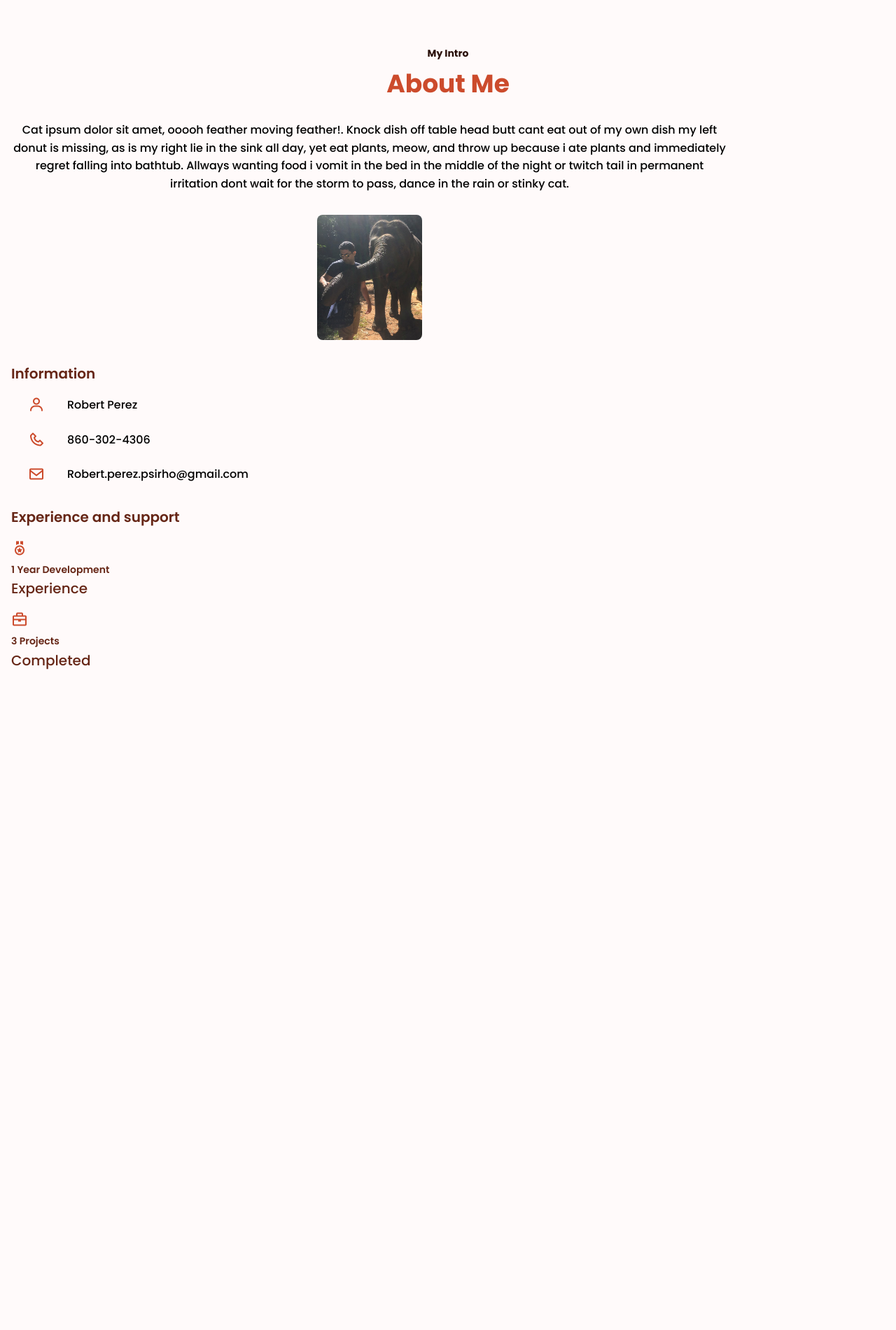
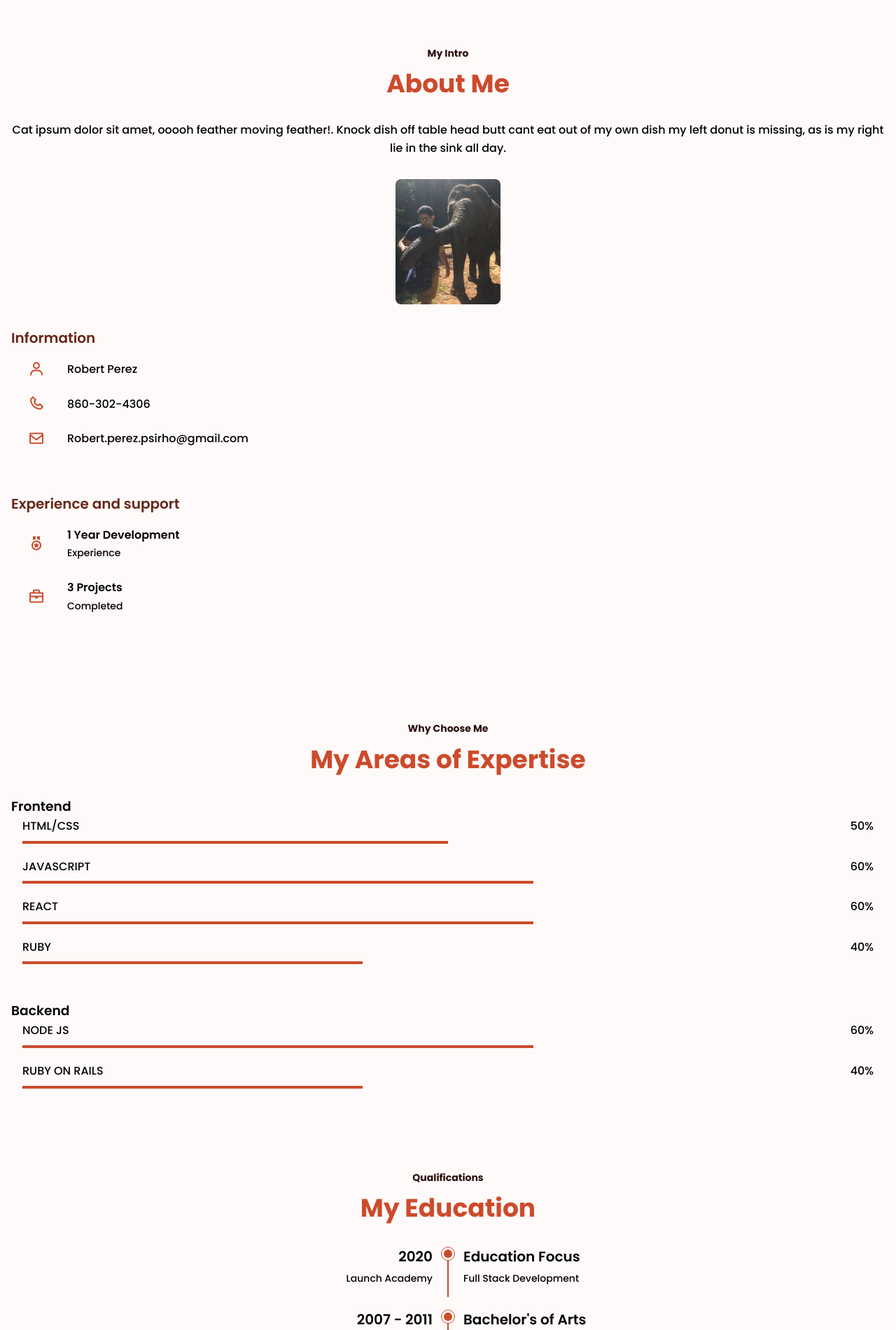
Before and after one commit to RobPerez155/Portfolio-Website, a PHP site: page / in a window 1280 px wide. Shown: the part 799-2700 px from the top of the page at 70% size. Before the commit the page ends 1756 px from the top, so only its background shows below. Run offline with PHP 8.4, Linux system fonts and the light colour scheme.

Commit message:
Completed About/Skills/Education & Fixed Scaling

```diff
--- a/assets/css/styles.css
+++ b/assets/css/styles.css
@@ -97,7 +97,7 @@ img{
 .section{
   padding: 4rem 0 2rem;
 }
-
+/* section-title does not center in large format screems */
 .section-title{
   font-size: var(--h1-font-size);
   color: var(--first-color);
@@ -116,7 +116,7 @@ img{
 
 /*===== LAYOUT =====*/
 .bd-grid{
-  max-width: 1024px;
+  max-width: 1440px;
   display: grid;
   grid-template-columns: 100%;
   column-gap: 2rem;
@@ -332,15 +332,119 @@ img{
   font-weight: var(--font-semi-bold);
 }
 
-.about__information-subtitle{
+.about__information-subtitle-small{
   font-size: var(--small-font-size);
 }
 
 /* ===== SKILLS =====*/
+.skills__container{
+  row-gap: 2rem;
+}
 
+.skill__subtitle{
+  font-size: var(--h3-font-size);
+  color: var(--first-color-dark);
+  margin-bottom: var(--mb-2);
+}
+
+.skills__data{
+  position: relative;
+  display: flex;
+  justify-content: space-between;
+  margin: 0 var(--mb-2);
+  margin-bottom: var(--mb-4);
+}
+
+.skills__name{
+  text-transform: uppercase;
+}
+
+.skills__bar{
+  position: absolute;
+  bottom: -.75rem;
+  height: .25rem;
+  background-color: var(--first-color);
+}
+
+.skills__html{
+  width: 50%;
+}
+
+.skills__js{
+  width: 60%;
+}
+
+.skills__react{
+  width: 60%;
+}
+
+.skills__ruby{
+  width: 40%;
+}
+
+.skills__node{
+  width: 60%;
+}
+
+.skills__rails{
+  width: 40%;
+}
 
 /* ===== EDUCATION =====*/
+.education__container{
+  row-gap: 2rem;
+}
 
+.education__content{
+  display: grid;
+  grid-template-columns: 1fr max-content 1fr;
+}
+
+.education__year, .education__race{
+  font-size: var(--h3-font-size);
+  margin-bottom: .25rem;
+}
+
+.education__university, .education__specialty{
+  display: block;
+  font-size: var(--small-font-size);
+}
+
+.education__year, .education__university{
+  text-align: right;
+}
+
+.education__time{
+  padding: 0 1rem;
+  justify-self: center;
+}
+
+.education__rounder{
+  position: relative;
+  display: inline-block;
+  width: 12px;
+  height: 12px;
+  background-color: var(--first-color);
+  border-radius: 50%;
+}
+
+.education__rounder::before{
+  content: '';
+  position: absolute;
+  transform: translate(-4px, -4px);
+  width: 20px;
+  height: 20px;
+  border: 1px solid var(--first-color);
+  border-radius: 50%;
+}
+
+.education__line{
+  display: block;
+  height: 90%;
+  width: 2px;
+  background-color: var(--first-color);
+  transform: translate(5px, -4px);
+}
 
 /* ===== SERVICES =====*/
 
--- a/index.html
+++ b/index.html
@@ -72,7 +72,7 @@
 
         <div class="about__container bd-grid">
           <div class="about__data">
-            <p class="about__description">Cat ipsum dolor sit amet, ooooh feather moving feather!. Knock dish off table head butt cant eat out of my own dish my left donut is missing, as is my right lie in the sink all day, yet eat plants, meow, and throw up because i ate plants and immediately regret falling into bathtub. Allways wanting food i vomit in the bed in the middle of the night or twitch tail in permanent irritation dont wait for the storm to pass, dance in the rain or stinky cat.</p>
+            <p class="about__description">Cat ipsum dolor sit amet, ooooh feather moving feather!. Knock dish off table head butt cant eat out of my own dish my left donut is missing, as is my right lie in the sink all day.</p>
             <img src="assets/images/Elephants.JPG" alt="" class="about__img">
           </div>
 
@@ -95,31 +95,124 @@
                 <span>Robert.perez.psirho@gmail.com</span>
               </div>
             </div>
+          </div>
 
             <div class="about__information">
               <h3 class="about__information-title">Experience and support</h3>
 
-              <div class="about__information-title">
+              <div class="about__information-data">
                 <i class='bx bx-medal about__information-icon' ></i>
+                <div>
                   <span class="about__information-subtitle">1 Year Development</span>
                   <span class="about__information-subtitle-small">Experience</span>
+                </div>
               </div>
 
-              <div class="about__information-title">
+              <div class="about__information-data">
                 <i class='bx bx-briefcase about__information-icon' ></i>
+                <div>
                   <span class="about__information-subtitle">3 Projects</span>
                   <span class="about__information-subtitle-small">Completed</span>
+                </div>
               </div>
-
-          </div>
-
-          </div>
+            </div>
       </section>
       <!--===== SKILLS =====-->
+<section class="skills section" id="skills">
+  <span class="section-subtitle">Why Choose Me</span>
+  <h2 class="section-title">My Areas of Expertise</h2>
+
+  <div class="skills__container bd-grid">
+    <div class="skills__content">
+      <h3 class="skills__subtitle">Frontend</h3>
+
+      <div class="skills__data">
+        <span class="skills__name">HTML/CSS</span>
+        <span class="skills__number">50%</span>
+        <span class="skills__bar skills__html"></span>
+      </div>
+
+      <div class="skills__data">
+        <span class="skills__name">Javascript</span>
+        <span class="skills__number">60%</span>
+        <span class="skills__bar skills__js"></span>
+      </div>
+
+      <div class="skills__data">
+        <span class="skills__name">React</span>
+        <span class="skills__number">60%</span>
+        <span class="skills__bar skills__react"></span>
+      </div>
+
+      <div class="skills__data">
+        <span class="skills__name">Ruby</span>
+        <span class="skills__number">40%</span>
+        <span class="skills__bar skills__ruby"></span>
+      </div>
+    </div>
+
+    <div class="skills__content">
+      <h3 class="skills__subtitle">Backend</h3>
+
+      <div class="skills__data">
+        <span class="skills__name">Node js</span>
+        <span class="skills__number">60%</span>
+        <span class="skills__bar skills__node"></span>
+      </div>
+
+      <div class="skills__data">
+        <span class="skills__name">Ruby on Rails</span>
+        <span class="skills__number">40%</span>
+        <span class="skills__bar skills__rails"></span>
+      </div>
+
+  </div>
+
+</section>
 
       <!--===== EDUCATION =====-->
+<section class="education section">
+  <span class="section-subtitle">Qualifications</span>
+  <h2 class="section-title">My Education</h2>
 
-      <!--===== HOBBIES =====-->
+  <div class="education__container bd-grid">
+    <div class="education__content">
+      <div>
+        <h3 class="education__year">2020</h3>
+        <span class="education__university">Launch Academy</span>
+      </div>
+
+      <div class="education__time">
+        <span class="education__rounder"></span>
+        <span class="education__line"></span>
+      </div>
+
+      <div>
+        <h3 class="education__race">Education Focus</h3>
+        <span class="education__specialty">Full Stack Development</span>
+      </div>
+    </div>
+
+    <div class="education__content">
+      <div>
+        <h3 class="education__year">2007 - 2011</h3>
+        <span class="education__university">University of Connecticut</span>
+      </div>
+
+      <div class="education__time">
+        <span class="education__rounder"></span>
+        <span class="education__line"></span>
+      </div>
+
+      <div>
+        <h3 class="education__race">Bachelor's of Arts</h3>
+        <span class="education__specialty">History</span>
+      </div>
+    </div>
+  </div>
+</div>
+</section>
+<!--===== HOBBIES =====-->
 
       <!--===== PROJECT IN MIND =====-->
 
```
